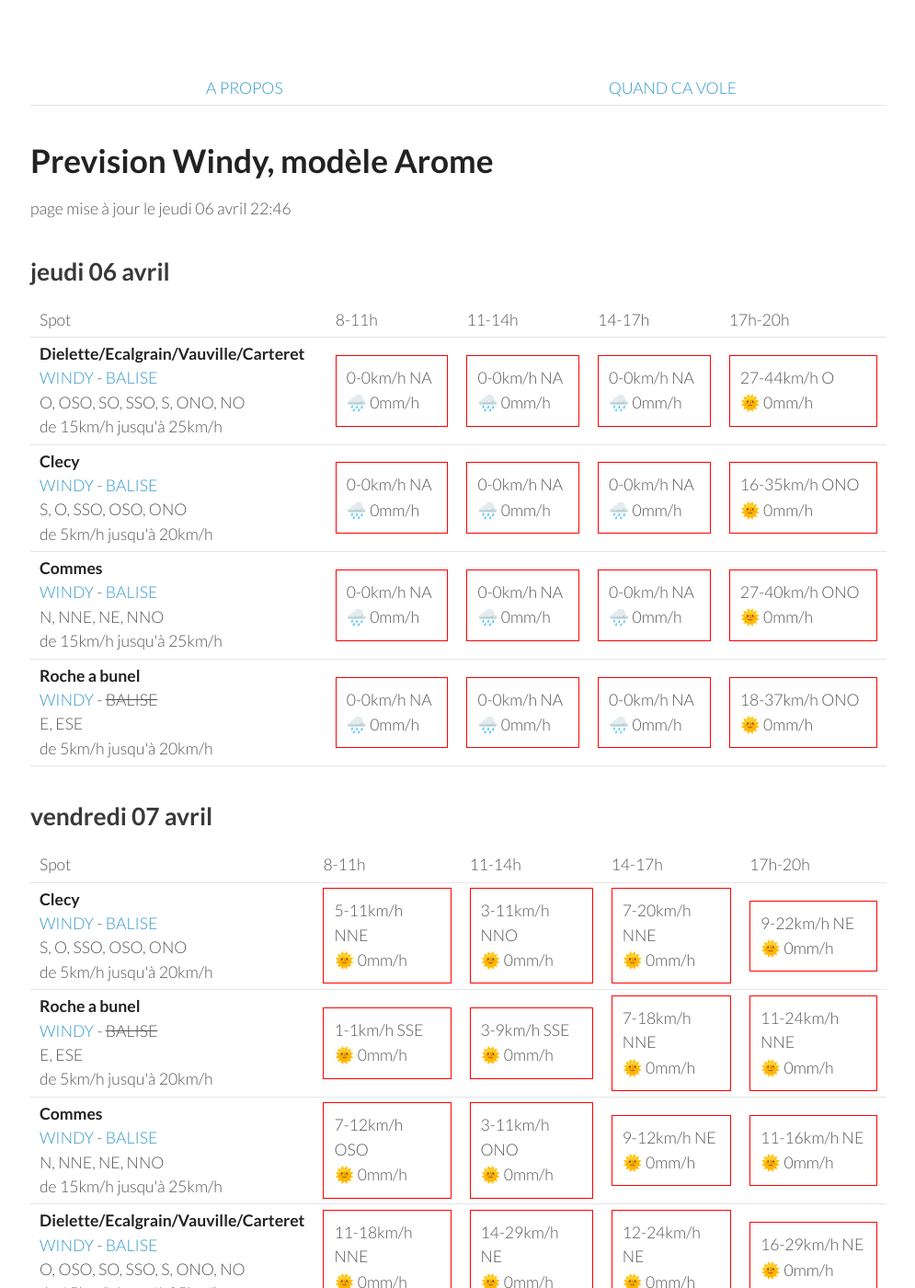
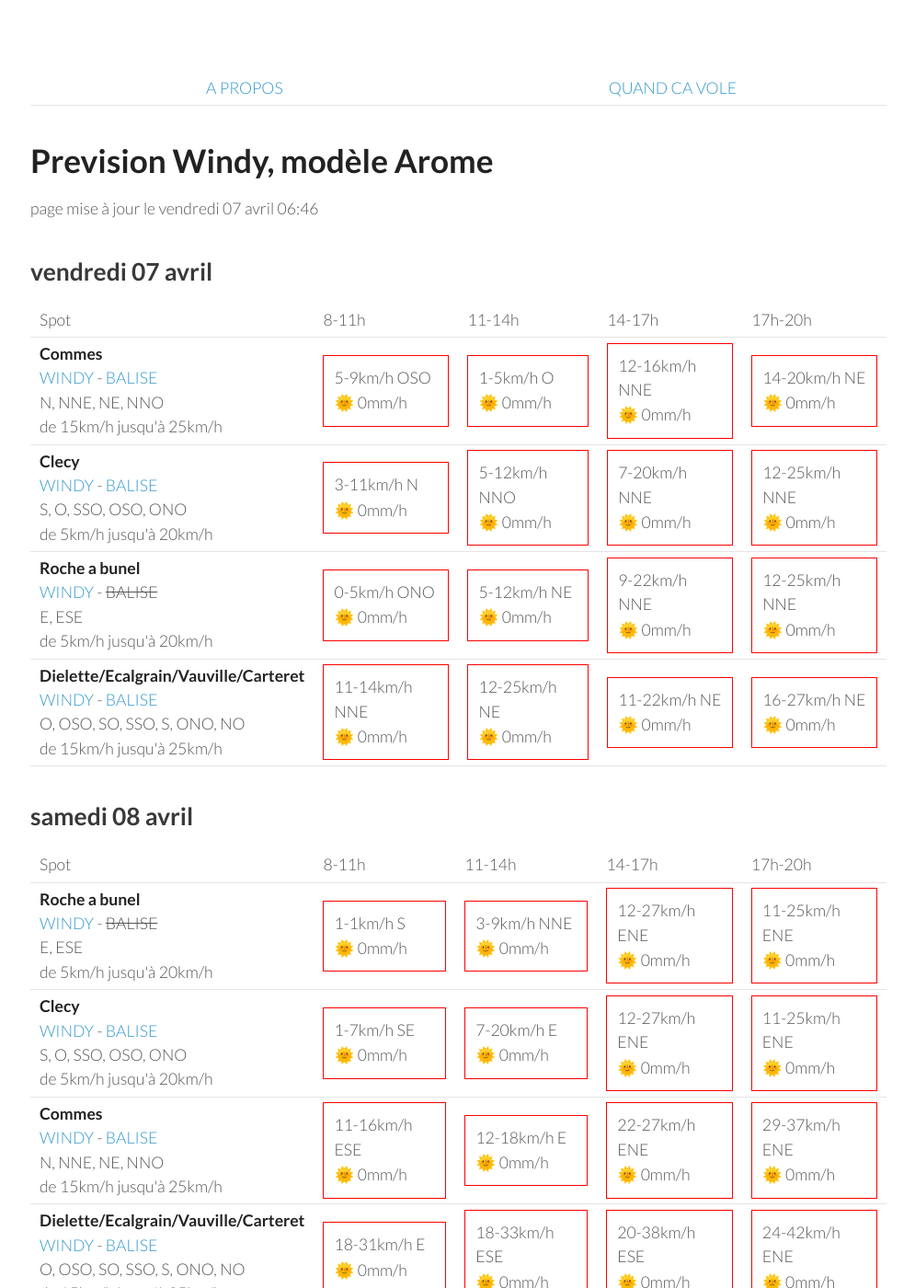
Before and after one commit to parapente-dans-le-nord/parapente-dans-le-nord.github.io, a Jekyll site: the page built from normandie.markdown, in a window 1280 px wide and 1400 px high. Shown: the whole window at 92% size, without its empty margins (25-1020 px from the left). Built offline with Jekyll 4.4.1, drawn with Linux system fonts in a browser that asks for light colours; some of the changed text lies outside the part shown.

Commit message:
update index.markdown

```diff
--- a/normandie.markdown
+++ b/normandie.markdown
@@ -7,60 +7,8 @@ title:  "Tous les spots"
 {: .links}
 
 # Prevision Windy, modèle Arome
-page mise à jour le jeudi 06 avril 22:46
+page mise à jour le vendredi 07 avril 06:46
 
-## jeudi 06 avril
-
-{::nomarkdown}
-<table>
-  <tbody>
-    <tr>
-      <td>Spot</td>
-      <td>8-11h</td>
-      <td>11-14h</td>
-      <td>14-17h</td>
-      <td>17h-20h</td>
-    </tr>
-<tr>
-        <td><strong>Dielette/Ecalgrain/Vauville/Carteret</strong><br><a href="https://windy.com/49.650/-1.856?49.243,-1.856,8">WINDY</a> - <span class=""><a href="http://www.balisemeteo.com/balise.php?idBalise=81">BALISE</a> </span><br> <span class="vent-favorable">O, OSO, SO, SSO, S, ONO, NO</span><br><span class="force-vent">de 15km/h jusqu'à 25km/h</span> </td>
-
-            <td><div class="not-flyable"><p>0-0km/h NA</p><p>🌧️ 0mm/h</p></div></td>
-            <td><div class="not-flyable"><p>0-0km/h NA</p><p>🌧️ 0mm/h</p></div></td>
-            <td><div class="not-flyable"><p>0-0km/h NA</p><p>🌧️ 0mm/h</p></div></td>
-            <td><div class="not-flyable"><p>27-44km/h O</p><p>🌞 0mm/h</p></div></td>
-
-    </tr>
-<tr>
-        <td><strong>Clecy</strong><br><a href="https://windy.com/48.929/-0.470?48.516,-0.470,8">WINDY</a> - <span class=""><a href="http://www.balisemeteo.com/balise.php?idBalise=122">BALISE</a> </span><br> <span class="vent-favorable">S, O, SSO, OSO, ONO</span><br><span class="force-vent">de 5km/h jusqu'à 20km/h</span> </td>
-
-            <td><div class="not-flyable"><p>0-0km/h NA</p><p>🌧️ 0mm/h</p></div></td>
-            <td><div class="not-flyable"><p>0-0km/h NA</p><p>🌧️ 0mm/h</p></div></td>
-            <td><div class="not-flyable"><p>0-0km/h NA</p><p>🌧️ 0mm/h</p></div></td>
-            <td><div class="not-flyable"><p>16-35km/h ONO</p><p>🌞 0mm/h</p></div></td>
-
-    </tr>
-<tr>
-        <td><strong>Commes</strong><br><a href="https://windy.com/49.346/-0.726?48.936,-0.726,8">WINDY</a> - <span class=""><a href="http://www.balisemeteo.com/balise.php?idBalise=158">BALISE</a> </span><br> <span class="vent-favorable">N, NNE, NE, NNO</span><br><span class="force-vent">de 15km/h jusqu'à 25km/h</span> </td>
-
-            <td><div class="not-flyable"><p>0-0km/h NA</p><p>🌧️ 0mm/h</p></div></td>
-            <td><div class="not-flyable"><p>0-0km/h NA</p><p>🌧️ 0mm/h</p></div></td>
-            <td><div class="not-flyable"><p>0-0km/h NA</p><p>🌧️ 0mm/h</p></div></td>
-            <td><div class="not-flyable"><p>27-40km/h ONO</p><p>🌞 0mm/h</p></div></td>
-
-    </tr>
-<tr>
-        <td><strong>Roche a bunel</strong><br><a href="https://windy.com/48.993/-0.499?48.580,-0.499,8">WINDY</a> - <span class="no-balise"> BALISE </span><br> <span class="vent-favorable">E, ESE</span><br><span class="force-vent">de 5km/h jusqu'à 20km/h</span> </td>
-
-            <td><div class="not-flyable"><p>0-0km/h NA</p><p>🌧️ 0mm/h</p></div></td>
-            <td><div class="not-flyable"><p>0-0km/h NA</p><p>🌧️ 0mm/h</p></div></td>
-            <td><div class="not-flyable"><p>0-0km/h NA</p><p>🌧️ 0mm/h</p></div></td>
-            <td><div class="not-flyable"><p>18-37km/h ONO</p><p>🌞 0mm/h</p></div></td>
-
-    </tr>
-
-</tbody>
-</table>
-{:/}
 ## vendredi 07 avril
 
 {::nomarkdown}
@@ -74,42 +22,42 @@ page mise à jour le jeudi 06 avril 22:46
       <td>17h-20h</td>
     </tr>
 <tr>
+        <td><strong>Commes</strong><br><a href="https://windy.com/49.346/-0.726?48.936,-0.726,8">WINDY</a> - <span class=""><a href="http://www.balisemeteo.com/balise.php?idBalise=158">BALISE</a> </span><br> <span class="vent-favorable">N, NNE, NE, NNO</span><br><span class="force-vent">de 15km/h jusqu'à 25km/h</span> </td>
+
+            <td><div class="not-flyable"><p>5-9km/h OSO</p><p>🌞 0mm/h</p></div></td>
+            <td><div class="not-flyable"><p>1-5km/h O</p><p>🌞 0mm/h</p></div></td>
+            <td><div class="not-flyable"><p>12-16km/h NNE</p><p>🌞 0mm/h</p></div></td>
+            <td><div class="not-flyable"><p>14-20km/h NE</p><p>🌞 0mm/h</p></div></td>
+
+
+    </tr>
+<tr>
         <td><strong>Clecy</strong><br><a href="https://windy.com/48.929/-0.470?48.516,-0.470,8">WINDY</a> - <span class=""><a href="http://www.balisemeteo.com/balise.php?idBalise=122">BALISE</a> </span><br> <span class="vent-favorable">S, O, SSO, OSO, ONO</span><br><span class="force-vent">de 5km/h jusqu'à 20km/h</span> </td>
 
-            <td><div class="not-flyable"><p>5-11km/h NNE</p><p>🌞 0mm/h</p></div></td>
-            <td><div class="not-flyable"><p>3-11km/h NNO</p><p>🌞 0mm/h</p></div></td>
+            <td><div class="not-flyable"><p>3-11km/h N</p><p>🌞 0mm/h</p></div></td>
+            <td><div class="not-flyable"><p>5-12km/h NNO</p><p>🌞 0mm/h</p></div></td>
             <td><div class="not-flyable"><p>7-20km/h NNE</p><p>🌞 0mm/h</p></div></td>
-            <td><div class="not-flyable"><p>9-22km/h NE</p><p>🌞 0mm/h</p></div></td>
+            <td><div class="not-flyable"><p>12-25km/h NNE</p><p>🌞 0mm/h</p></div></td>
 
 
     </tr>
 <tr>
         <td><strong>Roche a bunel</strong><br><a href="https://windy.com/48.993/-0.499?48.580,-0.499,8">WINDY</a> - <span class="no-balise"> BALISE </span><br> <span class="vent-favorable">E, ESE</span><br><span class="force-vent">de 5km/h jusqu'à 20km/h</span> </td>
 
-            <td><div class="not-flyable"><p>1-1km/h SSE</p><p>🌞 0mm/h</p></div></td>
-            <td><div class="not-flyable"><p>3-9km/h SSE</p><p>🌞 0mm/h</p></div></td>
-            <td><div class="not-flyable"><p>7-18km/h NNE</p><p>🌞 0mm/h</p></div></td>
-            <td><div class="not-flyable"><p>11-24km/h NNE</p><p>🌞 0mm/h</p></div></td>
-
-
-    </tr>
-<tr>
-        <td><strong>Commes</strong><br><a href="https://windy.com/49.346/-0.726?48.936,-0.726,8">WINDY</a> - <span class=""><a href="http://www.balisemeteo.com/balise.php?idBalise=158">BALISE</a> </span><br> <span class="vent-favorable">N, NNE, NE, NNO</span><br><span class="force-vent">de 15km/h jusqu'à 25km/h</span> </td>
-
-            <td><div class="not-flyable"><p>7-12km/h OSO</p><p>🌞 0mm/h</p></div></td>
-            <td><div class="not-flyable"><p>3-11km/h ONO</p><p>🌞 0mm/h</p></div></td>
-            <td><div class="not-flyable"><p>9-12km/h NE</p><p>🌞 0mm/h</p></div></td>
-            <td><div class="not-flyable"><p>11-16km/h NE</p><p>🌞 0mm/h</p></div></td>
+            <td><div class="not-flyable"><p>0-5km/h ONO</p><p>🌞 0mm/h</p></div></td>
+            <td><div class="not-flyable"><p>5-12km/h NE</p><p>🌞 0mm/h</p></div></td>
+            <td><div class="not-flyable"><p>9-22km/h NNE</p><p>🌞 0mm/h</p></div></td>
+            <td><div class="not-flyable"><p>12-25km/h NNE</p><p>🌞 0mm/h</p></div></td>
 
 
     </tr>
 <tr>
         <td><strong>Dielette/Ecalgrain/Vauville/Carteret</strong><br><a href="https://windy.com/49.650/-1.856?49.243,-1.856,8">WINDY</a> - <span class=""><a href="http://www.balisemeteo.com/balise.php?idBalise=81">BALISE</a> </span><br> <span class="vent-favorable">O, OSO, SO, SSO, S, ONO, NO</span><br><span class="force-vent">de 15km/h jusqu'à 25km/h</span> </td>
 
-            <td><div class="not-flyable"><p>11-18km/h NNE</p><p>🌞 0mm/h</p></div></td>
-            <td><div class="not-flyable"><p>14-29km/h NE</p><p>🌞 0mm/h</p></div></td>
-            <td><div class="not-flyable"><p>12-24km/h NE</p><p>🌞 0mm/h</p></div></td>
-            <td><div class="not-flyable"><p>16-29km/h NE</p><p>🌞 0mm/h</p></div></td>
+            <td><div class="not-flyable"><p>11-14km/h NNE</p><p>🌞 0mm/h</p></div></td>
+            <td><div class="not-flyable"><p>12-25km/h NE</p><p>🌞 0mm/h</p></div></td>
+            <td><div class="not-flyable"><p>11-22km/h NE</p><p>🌞 0mm/h</p></div></td>
+            <td><div class="not-flyable"><p>16-27km/h NE</p><p>🌞 0mm/h</p></div></td>
 
 
     </tr>
@@ -132,40 +80,40 @@ page mise à jour le jeudi 06 avril 22:46
 <tr>
         <td><strong>Roche a bunel</strong><br><a href="https://windy.com/48.993/-0.499?48.580,-0.499,8">WINDY</a> - <span class="no-balise"> BALISE </span><br> <span class="vent-favorable">E, ESE</span><br><span class="force-vent">de 5km/h jusqu'à 20km/h</span> </td>
 
-            <td><div class="not-flyable"><p>3-3km/h N</p><p>🌞 0mm/h</p></div></td>
-            <td><div class="not-flyable"><p>11-24km/h ENE</p><p>🌞 0mm/h</p></div></td>
-            <td><div class="not-flyable"><p>12-29km/h ENE</p><p>🌞 0mm/h</p></div></td>
-            <td><div class="not-flyable"><p>12-29km/h NE</p><p>🌞 0mm/h</p></div></td>
+            <td><div class="not-flyable"><p>1-1km/h S</p><p>🌞 0mm/h</p></div></td>
+            <td><div class="not-flyable"><p>3-9km/h NNE</p><p>🌞 0mm/h</p></div></td>
+            <td><div class="not-flyable"><p>12-27km/h ENE</p><p>🌞 0mm/h</p></div></td>
+            <td><div class="not-flyable"><p>11-25km/h ENE</p><p>🌞 0mm/h</p></div></td>
 
 
     </tr>
 <tr>
         <td><strong>Clecy</strong><br><a href="https://windy.com/48.929/-0.470?48.516,-0.470,8">WINDY</a> - <span class=""><a href="http://www.balisemeteo.com/balise.php?idBalise=122">BALISE</a> </span><br> <span class="vent-favorable">S, O, SSO, OSO, ONO</span><br><span class="force-vent">de 5km/h jusqu'à 20km/h</span> </td>
 
-            <td><div class="not-flyable"><p>9-20km/h E</p><p>🌞 0mm/h</p></div></td>
-            <td><div class="not-flyable"><p>9-24km/h ENE</p><p>🌞 0mm/h</p></div></td>
-            <td><div class="not-flyable"><p>12-29km/h ENE</p><p>🌞 0mm/h</p></div></td>
-            <td><div class="not-flyable"><p>11-29km/h ENE</p><p>🌞 0mm/h</p></div></td>
+            <td><div class="not-flyable"><p>1-7km/h SE</p><p>🌞 0mm/h</p></div></td>
+            <td><div class="not-flyable"><p>7-20km/h E</p><p>🌞 0mm/h</p></div></td>
+            <td><div class="not-flyable"><p>12-27km/h ENE</p><p>🌞 0mm/h</p></div></td>
+            <td><div class="not-flyable"><p>11-25km/h ENE</p><p>🌞 0mm/h</p></div></td>
 
 
     </tr>
 <tr>
         <td><strong>Commes</strong><br><a href="https://windy.com/49.346/-0.726?48.936,-0.726,8">WINDY</a> - <span class=""><a href="http://www.balisemeteo.com/balise.php?idBalise=158">BALISE</a> </span><br> <span class="vent-favorable">N, NNE, NE, NNO</span><br><span class="force-vent">de 15km/h jusqu'à 25km/h</span> </td>
 
-            <td><div class="not-flyable"><p>11-14km/h ESE</p><p>🌞 0mm/h</p></div></td>
-            <td><div class="not-flyable"><p>14-24km/h E</p><p>🌞 0mm/h</p></div></td>
-            <td><div class="not-flyable"><p>18-31km/h ENE</p><p>🌞 0mm/h</p></div></td>
-            <td><div class="not-flyable"><p>22-37km/h NE</p><p>🌞 0mm/h</p></div></td>
+            <td><div class="not-flyable"><p>11-16km/h ESE</p><p>🌞 0mm/h</p></div></td>
+            <td><div class="not-flyable"><p>12-18km/h E</p><p>🌞 0mm/h</p></div></td>
+            <td><div class="not-flyable"><p>22-27km/h ENE</p><p>🌞 0mm/h</p></div></td>
+            <td><div class="not-flyable"><p>29-37km/h ENE</p><p>🌞 0mm/h</p></div></td>
 
 
     </tr>
 <tr>
         <td><strong>Dielette/Ecalgrain/Vauville/Carteret</strong><br><a href="https://windy.com/49.650/-1.856?49.243,-1.856,8">WINDY</a> - <span class=""><a href="http://www.balisemeteo.com/balise.php?idBalise=81">BALISE</a> </span><br> <span class="vent-favorable">O, OSO, SO, SSO, S, ONO, NO</span><br><span class="force-vent">de 15km/h jusqu'à 25km/h</span> </td>
 
-            <td><div class="not-flyable"><p>14-27km/h E</p><p>🌞 0mm/h</p></div></td>
-            <td><div class="not-flyable"><p>18-27km/h ESE</p><p>🌞 0mm/h</p></div></td>
-            <td><div class="not-flyable"><p>24-33km/h E</p><p>🌞 0mm/h</p></div></td>
-            <td><div class="not-flyable"><p>25-37km/h E</p><p>🌞 0mm/h</p></div></td>
+            <td><div class="not-flyable"><p>18-31km/h E</p><p>🌞 0mm/h</p></div></td>
+            <td><div class="not-flyable"><p>18-33km/h ESE</p><p>🌞 0mm/h</p></div></td>
+            <td><div class="not-flyable"><p>20-38km/h ESE</p><p>🌞 0mm/h</p></div></td>
+            <td><div class="not-flyable"><p>24-42km/h ENE</p><p>🌞 0mm/h</p></div></td>
 
 
     </tr>
@@ -188,7 +136,7 @@ page mise à jour le jeudi 06 avril 22:46
 <tr>
         <td><strong>Clecy</strong><br><a href="https://windy.com/48.929/-0.470?48.516,-0.470,8">WINDY</a> - <span class=""><a href="http://www.balisemeteo.com/balise.php?idBalise=122">BALISE</a> </span><br> <span class="vent-favorable">S, O, SSO, OSO, ONO</span><br><span class="force-vent">de 5km/h jusqu'à 20km/h</span> </td>
 
-            <td><div class="not-flyable"><p>5-11km/h SE</p><p>🌞 0mm/h</p></div></td>
+            <td><div class="not-flyable"><p>7-14km/h SE</p><p>🌞 0mm/h</p></div></td>
             <td><div class="not-flyable"><p>7-18km/h SE</p><p>🌞 0mm/h</p></div></td>
             <td><div class="not-flyable"><p>11-25km/h SSE</p><p>🌞 0mm/h</p></div></td>
             <td><div class="not-flyable"><p>11-27km/h SSE</p><p>🌞 0mm/h</p></div></td>
@@ -198,8 +146,8 @@ page mise à jour le jeudi 06 avril 22:46
 <tr>
         <td><strong>Roche a bunel</strong><br><a href="https://windy.com/48.993/-0.499?48.580,-0.499,8">WINDY</a> - <span class="no-balise"> BALISE </span><br> <span class="vent-favorable">E, ESE</span><br><span class="force-vent">de 5km/h jusqu'à 20km/h</span> </td>
 
-            <td><div class="not-flyable"><p>5-11km/h SE</p><p>🌞 0mm/h</p></div></td>
-            <td><div class="not-flyable"><p>7-18km/h SE</p><p>🌞 0mm/h</p></div></td>
+            <td><div class="not-flyable"><p>7-14km/h SE</p><p>🌞 0mm/h</p></div></td>
+            <td><div class="not-flyable"><p>7-18km/h SSE</p><p>🌞 0mm/h</p></div></td>
             <td><div class="not-flyable"><p>11-25km/h SSE</p><p>🌞 0mm/h</p></div></td>
             <td><div class="not-flyable"><p>11-25km/h SSE</p><p>🌞 0mm/h</p></div></td>
 
@@ -208,10 +156,10 @@ page mise à jour le jeudi 06 avril 22:46
 <tr>
         <td><strong>Commes</strong><br><a href="https://windy.com/49.346/-0.726?48.936,-0.726,8">WINDY</a> - <span class=""><a href="http://www.balisemeteo.com/balise.php?idBalise=158">BALISE</a> </span><br> <span class="vent-favorable">N, NNE, NE, NNO</span><br><span class="force-vent">de 15km/h jusqu'à 25km/h</span> </td>
 
-            <td><div class="not-flyable"><p>11-16km/h SE</p><p>🌞 0mm/h</p></div></td>
-            <td><div class="not-flyable"><p>9-18km/h SE</p><p>🌞 0mm/h</p></div></td>
-            <td><div class="not-flyable"><p>11-20km/h ESE</p><p>🌞 0mm/h</p></div></td>
-            <td><div class="not-flyable"><p>12-24km/h E</p><p>🌞 0mm/h</p></div></td>
+            <td><div class="not-flyable"><p>12-18km/h SE</p><p>🌞 0mm/h</p></div></td>
+            <td><div class="not-flyable"><p>11-20km/h SE</p><p>🌞 0mm/h</p></div></td>
+            <td><div class="not-flyable"><p>9-22km/h SE</p><p>🌞 0mm/h</p></div></td>
+            <td><div class="not-flyable"><p>11-22km/h ESE</p><p>🌞 0mm/h</p></div></td>
 
 
     </tr>
@@ -220,8 +168,8 @@ page mise à jour le jeudi 06 avril 22:46
 
             <td><div class="not-flyable"><p>14-24km/h SE</p><p>🌞 0mm/h</p></div></td>
             <td><div class="not-flyable"><p>14-24km/h SE</p><p>🌞 0mm/h</p></div></td>
-            <td><div class="not-flyable"><p>14-24km/h S</p><p>🌞 0mm/h</p></div></td>
-            <td><div class="not-flyable"><p>11-22km/h SSO</p><p>🌞 0mm/h</p></div></td>
+            <td><div class="not-flyable"><p>18-27km/h S</p><p>🌞 0mm/h</p></div></td>
+            <td><div class="not-flyable"><p>12-27km/h S</p><p>🌞 0mm/h</p></div></td>
 
 
     </tr>
@@ -242,30 +190,30 @@ page mise à jour le jeudi 06 avril 22:46
       <td>17h-20h</td>
     </tr>
 <tr>
+        <td><strong>Clecy</strong><br><a href="https://windy.com/48.929/-0.470?48.516,-0.470,8">WINDY</a> - <span class=""><a href="http://www.balisemeteo.com/balise.php?idBalise=122">BALISE</a> </span><br> <span class="vent-favorable">S, O, SSO, OSO, ONO</span><br><span class="force-vent">de 5km/h jusqu'à 20km/h</span> </td>
+
+            <td><div class="not-flyable"><p>12-25km/h SSO</p><p>🌞 0mm/h</p></div></td>
+            <td><div class="not-flyable"><p>12-29km/h SO</p><p>🌧 1.4mm/h</p></div></td>
+            <td><div class="not-flyable"><p>20-44km/h SO</p><p>🌞 0mm/h</p></div></td>
+            <td><div class="not-flyable"><p>20-48km/h OSO</p><p>🌧 0.4mm/h</p></div></td>
+
+
+    </tr>
+<tr>
         <td><strong>Dielette/Ecalgrain/Vauville/Carteret</strong><br><a href="https://windy.com/49.650/-1.856?49.243,-1.856,8">WINDY</a> - <span class=""><a href="http://www.balisemeteo.com/balise.php?idBalise=81">BALISE</a> </span><br> <span class="vent-favorable">O, OSO, SO, SSO, S, ONO, NO</span><br><span class="force-vent">de 15km/h jusqu'à 25km/h</span> </td>
 
-            <td><div class="flyable"><p>18-25km/h SO</p><p>🌧 1.5mm/h</p></div></td>
-            <td><div class="not-flyable"><p>27-40km/h SO</p><p>🌧 0.5mm/h</p></div></td>
+            <td><div class="not-flyable"><p>22-31km/h SO</p><p>🌞 0mm/h</p></div></td>
+            <td><div class="not-flyable"><p>29-44km/h SO</p><p>🌧 0.6mm/h</p></div></td>
             <td><div class="not-flyable"><p>33-50km/h SO</p><p>🌧 1mm/h</p></div></td>
             <td><div class="not-flyable"><p>33-50km/h OSO</p><p>🌞 0mm/h</p></div></td>
 
 
     </tr>
 <tr>
-        <td><strong>Clecy</strong><br><a href="https://windy.com/48.929/-0.470?48.516,-0.470,8">WINDY</a> - <span class=""><a href="http://www.balisemeteo.com/balise.php?idBalise=122">BALISE</a> </span><br> <span class="vent-favorable">S, O, SSO, OSO, ONO</span><br><span class="force-vent">de 5km/h jusqu'à 20km/h</span> </td>
-
-            <td><div class="not-flyable"><p>12-27km/h SSO</p><p>🌞 0mm/h</p></div></td>
-            <td><div class="not-flyable"><p>12-29km/h SSO</p><p>🌞 0mm/h</p></div></td>
-            <td><div class="not-flyable"><p>20-44km/h SO</p><p>🌞 0mm/h</p></div></td>
-            <td><div class="not-flyable"><p>20-48km/h OSO</p><p>🌧 0.4mm/h</p></div></td>
-
-
-    </tr>
-<tr>
         <td><strong>Commes</strong><br><a href="https://windy.com/49.346/-0.726?48.936,-0.726,8">WINDY</a> - <span class=""><a href="http://www.balisemeteo.com/balise.php?idBalise=158">BALISE</a> </span><br> <span class="vent-favorable">N, NNE, NE, NNO</span><br><span class="force-vent">de 15km/h jusqu'à 25km/h</span> </td>
 
-            <td><div class="not-flyable"><p>14-22km/h SO</p><p>🌞 0mm/h</p></div></td>
-            <td><div class="not-flyable"><p>16-25km/h SSO</p><p>🌧 0.5mm/h</p></div></td>
+            <td><div class="not-flyable"><p>16-25km/h SO</p><p>🌞 0mm/h</p></div></td>
+            <td><div class="not-flyable"><p>18-29km/h SO</p><p>🌧 1.1mm/h</p></div></td>
             <td><div class="not-flyable"><p>24-38km/h SO</p><p>🌧 0.2mm/h</p></div></td>
             <td><div class="not-flyable"><p>25-46km/h OSO</p><p>🌧 0.5mm/h</p></div></td>
 
@@ -275,7 +223,7 @@ page mise à jour le jeudi 06 avril 22:46
         <td><strong>Roche a bunel</strong><br><a href="https://windy.com/48.993/-0.499?48.580,-0.499,8">WINDY</a> - <span class="no-balise"> BALISE </span><br> <span class="vent-favorable">E, ESE</span><br><span class="force-vent">de 5km/h jusqu'à 20km/h</span> </td>
 
             <td><div class="not-flyable"><p>14-27km/h SSO</p><p>🌞 0mm/h</p></div></td>
-            <td><div class="not-flyable"><p>12-31km/h SSO</p><p>🌞 0mm/h</p></div></td>
+            <td><div class="not-flyable"><p>12-29km/h SO</p><p>🌧 2.4mm/h</p></div></td>
             <td><div class="not-flyable"><p>22-44km/h SO</p><p>🌞 0mm/h</p></div></td>
             <td><div class="not-flyable"><p>22-50km/h OSO</p><p>🌧 0.4mm/h</p></div></td>
 
```
